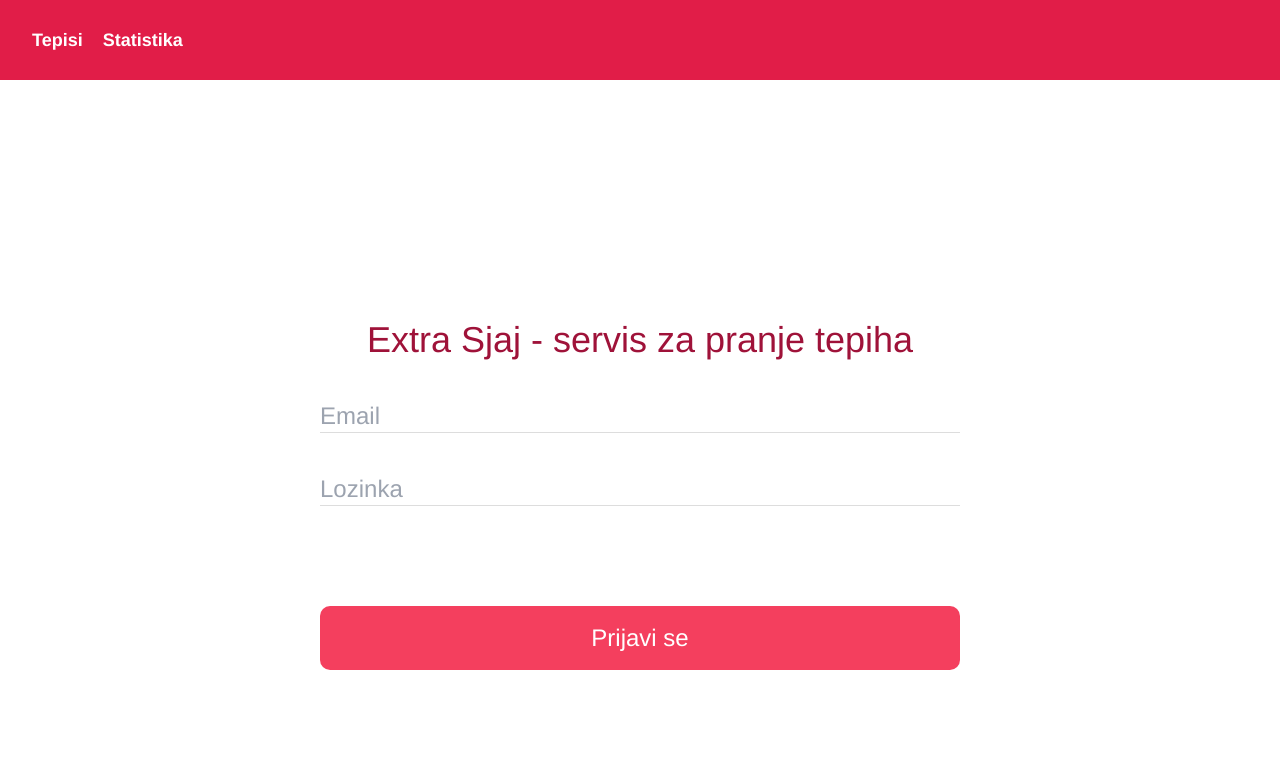
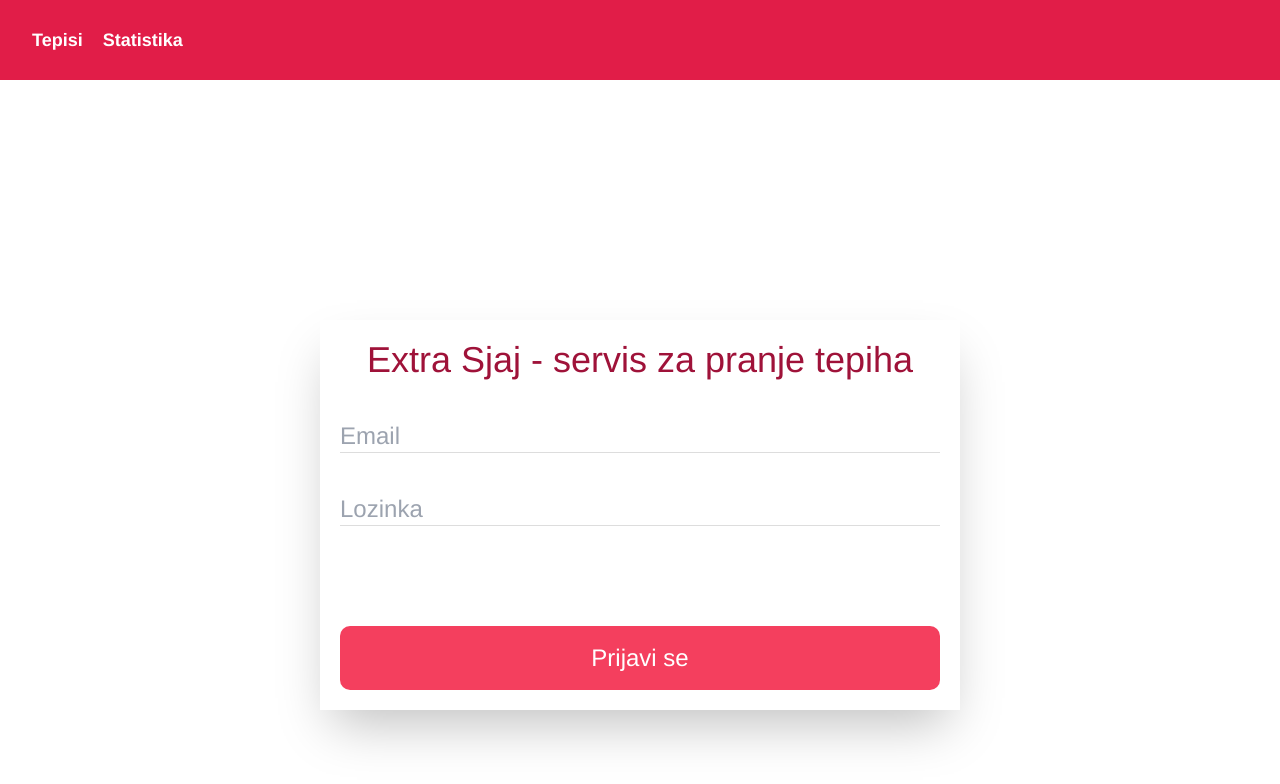
Before and after one commit to ilhankalac/extra-sjaj, a Vue app: page /prijava in a window 1280 px wide. Shown: the top 784 px of the page. Built offline with nearby package versions, Linux system fonts and the light colour scheme; no server answers.

Commit message:
login page, shadow on form and more

```diff
--- a/src/components/LoginForm.vue
+++ b/src/components/LoginForm.vue
@@ -1,11 +1,18 @@
 <template>
-  <form @submit.prevent="handleSubmit" class="mx-20 text-2xl  flex flex-col my-60 sm:mx-10 lg:mx-80 gap-10 ">
-    <p class="text-red-800 text-4xl font-medium">Extra Sjaj - servis za pranje tepiha</p>
-    <input type="email" required placeholder="Email" v-model="email" />
-    <input type="password" required placeholder="Lozinka" v-model="password" />
-    <div class="error">{{ error }}</div>
-    <button class="bg-red-500 hover:bg-red-600 h-16 text-white">Prijavi se</button>
-  </form>
+  <div>
+    <form
+      @submit.prevent="handleSubmit"
+      class="mx-30 text-2xl  flex flex-col my-60 sm:mx-10 lg:mx-80 gap-10
+      shadow-2xl border-red-500 p-5
+    "
+    >
+      <p class="text-red-800 lg:text-4xl sm:text-2xl font-medium">Extra Sjaj - servis za pranje tepiha</p>
+      <input type="email" required placeholder="Email" v-model="email" />
+      <input type="password" required placeholder="Lozinka" v-model="password" />
+      <div class="error">{{ error }}</div>
+      <button class="bg-red-500  hover:bg-red-600 h-16 text-white ">Prijavi se</button>
+    </form>
+  </div>
 </template>
 
 <script>
```
